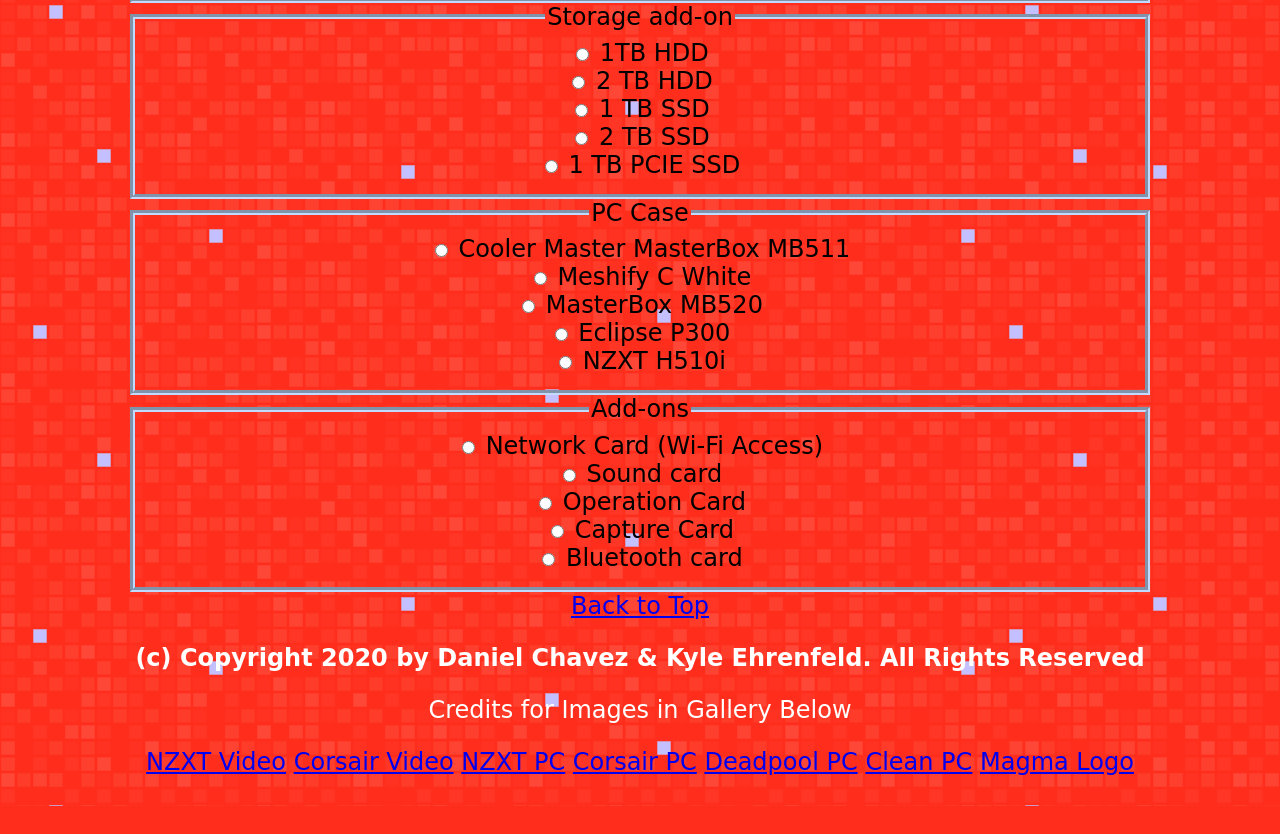
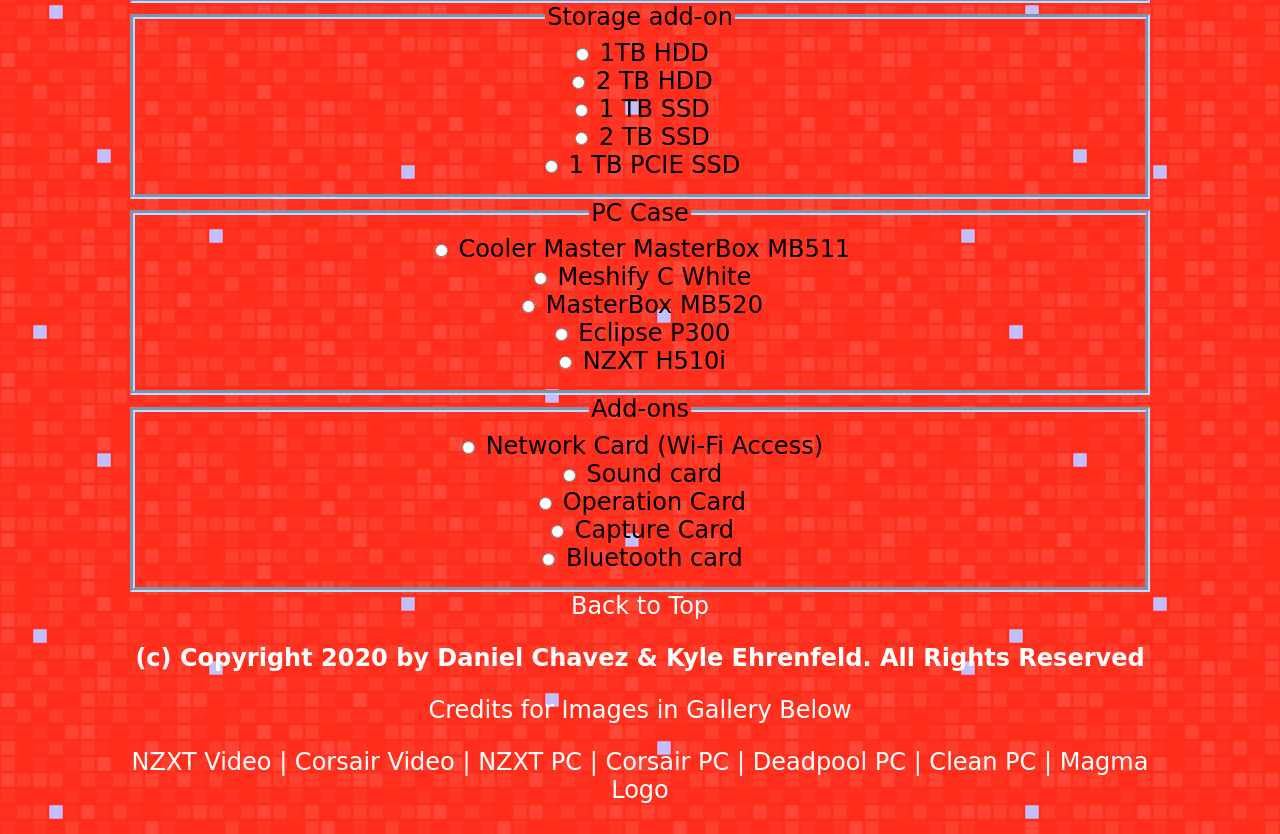
Before and after one commit to HBLazerr/Unit-3-Group, a plain HTML site: page index.html in a window 1280 px wide. Shown: the part 1948-2782 px from the top of the page. Before the commit the page ends 2754 px from the top, so only its background shows below. Drawn offline with Linux system fonts and the light colour scheme; a web font is replaced by a local one.

Commit message:
Going Home

```diff
--- a/index.html
+++ b/index.html
@@ -154,18 +154,18 @@
     </form>
 
     <footer class="footer">
-    <a href="#linktotop">Back to Top</a>
+    <a href="#linktotop" name="BacktoTop">Back to Top</a>
         <b><p>(c) Copyright 2020 by Daniel Chavez & Kyle Ehrenfeld. All Rights Reserved</p></b>
 
         <p>Credits for Images in Gallery Below</p>
-            <a href="https://www.youtube.com/watch?v=GYI8c89aZ98">NZXT Video</a>
-            <a href="https://www.youtube.com/watch?v=julpVVIgVVY">Corsair Video</a>
+            <a href="https://www.youtube.com/watch?v=GYI8c89aZ98"> NZXT Video </a>
+            <a href="https://www.youtube.com/watch?v=julpVVIgVVY">| Corsair Video </a>
 
-            <a href="https://pcpartpicker.com/b/GQwhP6">NZXT PC</a>
-            <a href="https://www.youtube.com/watch?v=julpVVIgVVY">Corsair PC</a>
-            <a href="https://www.village.co/us/i/tablets-computers/high-end-gaming-pc-custom-build">Deadpool PC</a>
-            <a href="https://www.reddit.com/r/watercooling/comments/7p298b/just_finished_my_h700i_build/">Clean PC</a>
-            <a href="https://seeklogo.com/vector-logo/87312/magma">Magma Logo</a>
+            <a href="https://pcpartpicker.com/b/GQwhP6">| NZXT PC </a>
+            <a href="https://www.youtube.com/watch?v=julpVVIgVVY">| Corsair PC </a>
+            <a href="https://www.village.co/us/i/tablets-computers/high-end-gaming-pc-custom-build">| Deadpool PC </a>
+            <a href="https://www.reddit.com/r/watercooling/comments/7p298b/just_finished_my_h700i_build/">| Clean PC </a>
+            <a href="https://seeklogo.com/vector-logo/87312/magma">| Magma Logo </a>
     </footer>
 </body>
 </html>
--- a/style.css
+++ b/style.css
@@ -84,6 +84,15 @@ body {
     margin-bottom: 30px;
 }
 
+a {
+    color: #fff;
+    text-decoration: none;
+}
+
+a:hover {
+    color: rgb(193, 218, 255);
+}
+
 .order {
     border-color: rgb(193, 218, 255);
     border-width: 5px;
```
